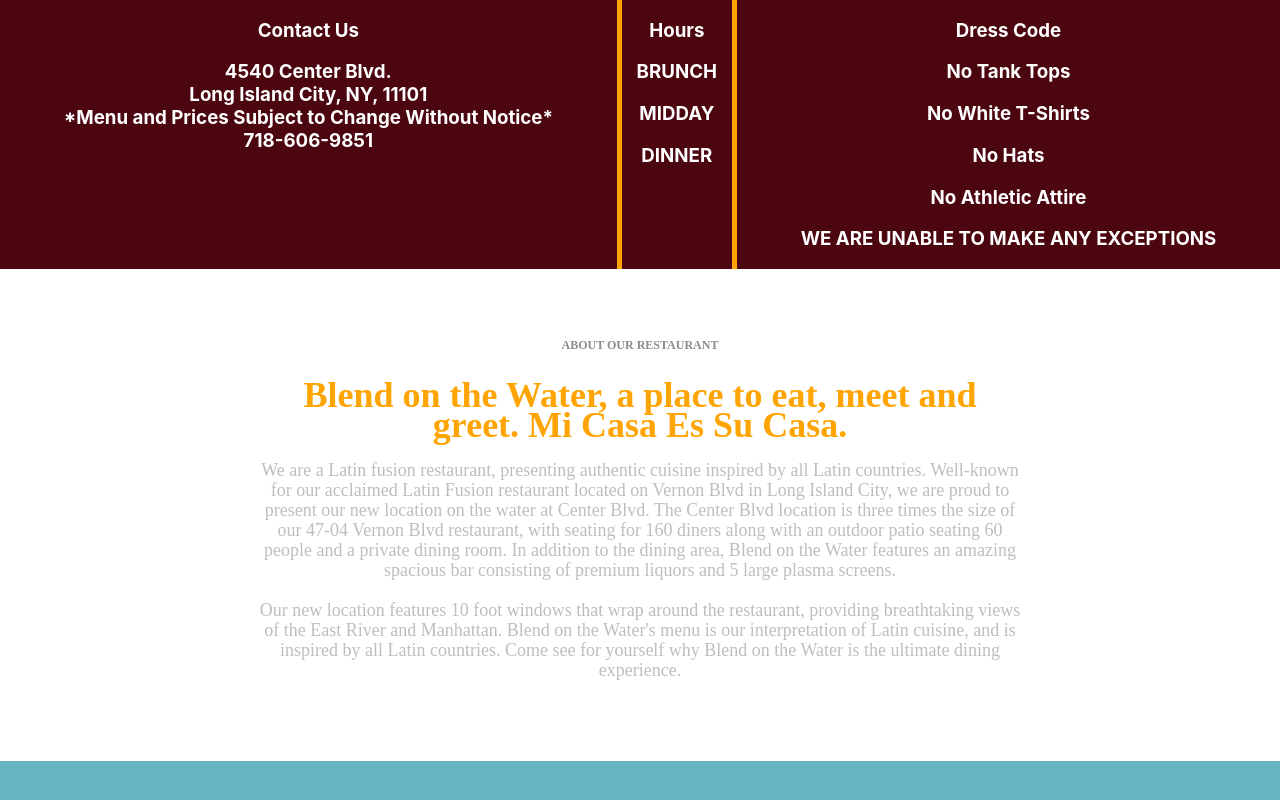
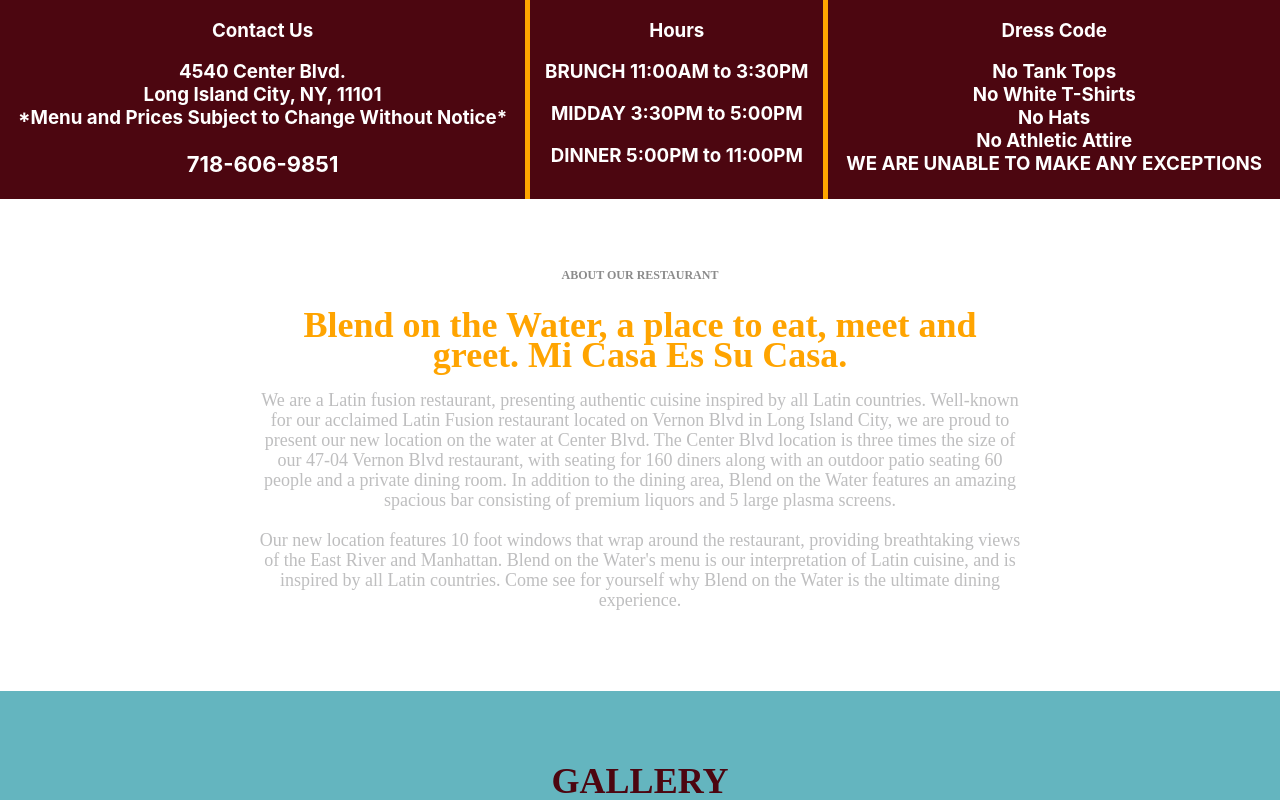
Before and after one commit to asrahman97/blendonthewater, a React (Create React App) app: page / in a window 1280 px wide. Shown: the top 800 px of the page. Built offline with nearby package versions, Linux system fonts and the light colour scheme.

Commit message:
info bar almost done

```diff
--- a/src/components/infoBar.js
+++ b/src/components/infoBar.js
@@ -6,30 +6,35 @@
       <div className="infobar">
         <div className="infobar-address">
           {/* <img src={Location} alt="" className="info-image" /> */}
-          <h3 className='infobar-title'>Contact Us</h3>
+          <h3 className="infobar-title">Contact Us</h3>
           <h3 className="infobar-h3">
             4540 Center Blvd. <br className="add-break" />
             Long Island City, NY, 11101 <br className="add-break" />
             *Menu and Prices Subject to Change Without Notice*{" "}
-            <br className="add-break" />
-            718-606-9851
+            <h3 className="infobar-pn">718-606-9851</h3>
           </h3>
         </div>
-        <div className="infobar-hours" id='hours'>
+        <div className="infobar-hours" id="hours">
           {/* <img src={Hours} alt="" className="info-image" /> */}
-          <h3 className='infobar-title'>Hours</h3>
-          <h3 className="infobar-h3">BRUNCH</h3>
-          <h3 className="infobar-h3">MIDDAY</h3>
-          <h3 className="infobar-h3">DINNER</h3>
+          <h3 className="infobar-title">Hours</h3>
+          <h3 className="infobar-h3">BRUNCH 11:00AM to 3:30PM</h3>
+          <h3 className="infobar-h3">MIDDAY 3:30PM to 5:00PM</h3>
+          <h3 className="infobar-h3">DINNER 5:00PM to 11:00PM</h3>
         </div>
         <div className="infobar-dresscode">
           {/* <img src={Dresscode} alt="" className="info-image" /> */}
-          <h3 className='infobar-title'>Dress Code</h3>
-          <h3 className="infobar-h3">No Tank Tops</h3>
-          <h3 className="infobar-h3">No White T-Shirts</h3>
-          <h3 className="infobar-h3">No Hats</h3>
-          <h3 className="infobar-h3">No Athletic Attire</h3>
-          <h3 className="infobar-h3">WE ARE UNABLE TO MAKE ANY EXCEPTIONS</h3>
+          <h3 className="infobar-title">Dress Code</h3>
+          <h3 className="infobar-h3">
+            No Tank Tops
+            <br className="add-break" />
+            No White T-Shirts
+            <br className="add-break" />
+            No Hats
+            <br className="add-break" />
+            No Athletic Attire
+            <br className="add-break" />
+            WE ARE UNABLE TO MAKE ANY EXCEPTIONS
+          </h3>
         </div>
       </div>
     );
```
